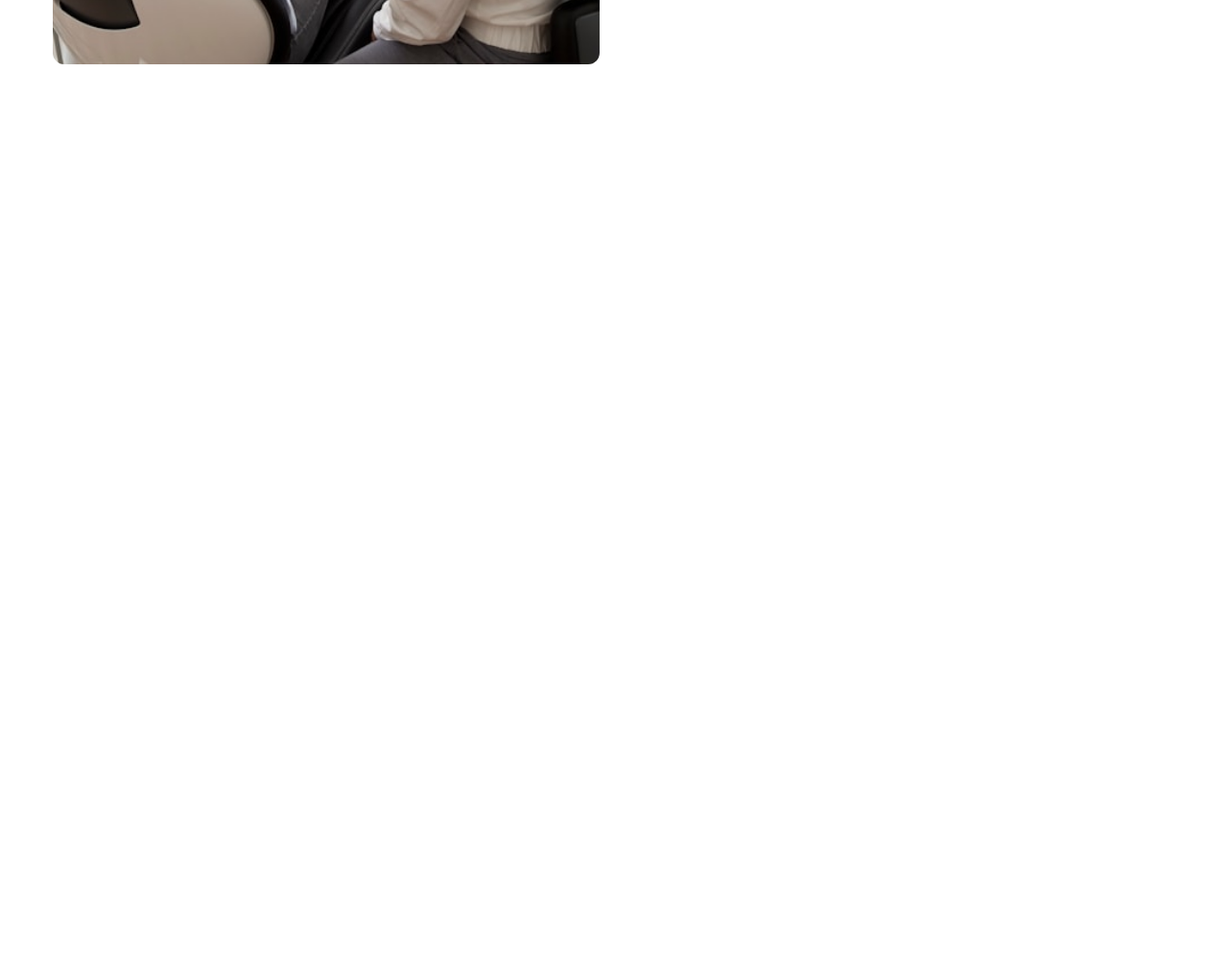
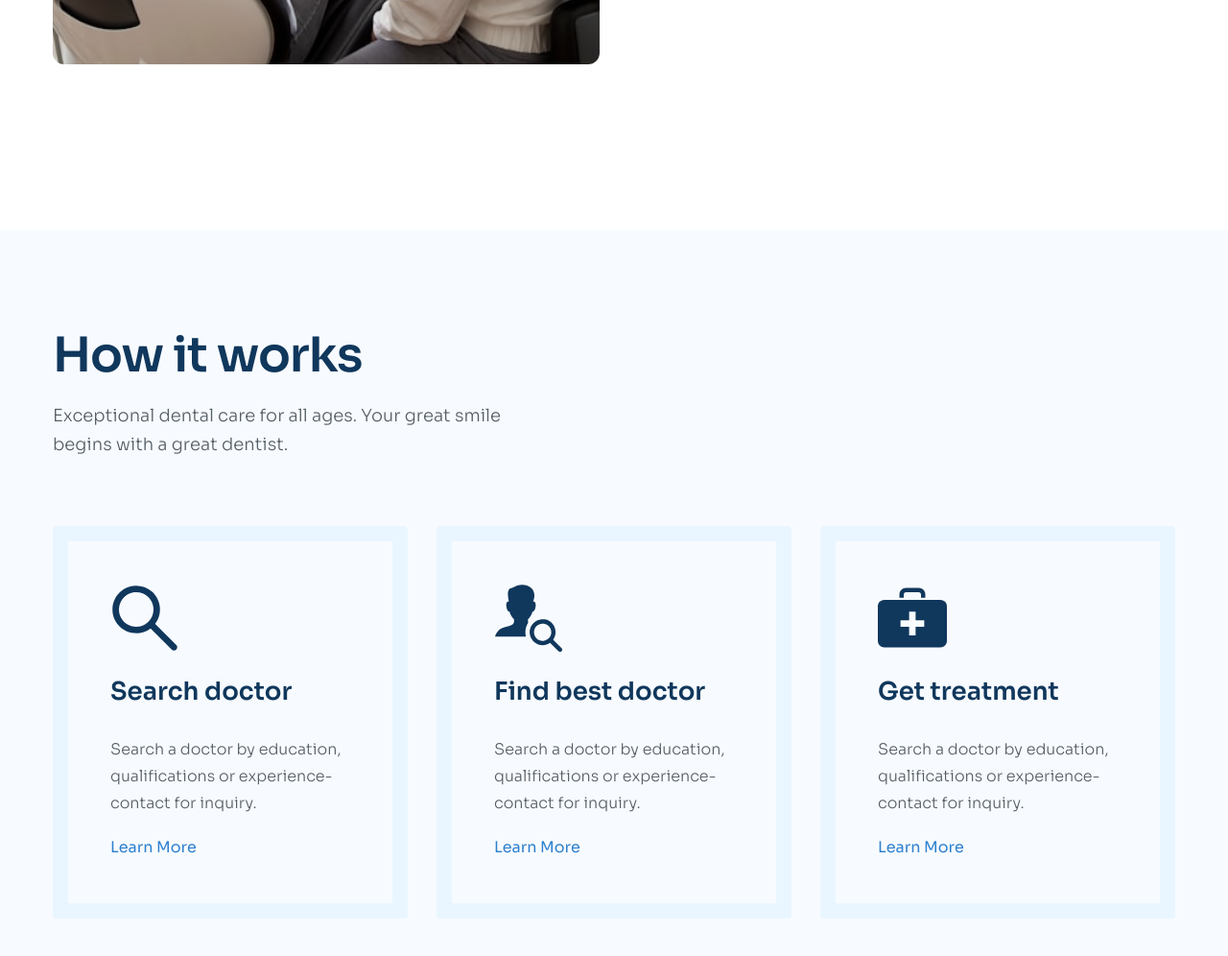
Before and after one commit to ChuAnhMinh/duan-htmlcss-03, a plain HTML site: page index.html in a window 1280 px wide. Shown: the part 1681-2677 px from the top of the page at 96% size. Before the commit the page ends 1921 px from the top, so only its background shows below. Drawn offline with Linux system fonts and the light colour scheme.

Commit message:
how it works building

```diff
--- a/assets/css/styles.css
+++ b/assets/css/styles.css
@@ -322,3 +322,56 @@ a {
     line-height: 1.75;
     color: #575f66;
 }
+
+/* Work */
+.work {
+    padding: 100px 0;
+    background: #f7fbff;
+}
+
+.work__desc {
+    width: 468px;
+}
+
+.work__list {
+    display: grid;
+    grid-template-columns: repeat(3, 1fr);
+    column-gap: 30px;
+    margin-top: 70px;
+}
+
+.work-item {
+    padding: 44px;
+    border: 16px solid #eaf6ff;
+    border-radius: 4px;
+    transition: 0.25s;
+}
+
+.work-item:hover{
+    transform: translateY(-16px);
+    border-color: #2e80ce;
+}
+
+.work-item__heading {
+    margin-top: 20px;
+    font-weight: 600;
+    font-size: 2.6rem;
+    line-height: 1.38;
+    color: #10375c;
+}
+
+.work-item__desc {
+    margin-top: 28px;
+    font-weight: 300;
+    font-size: 1.6rem;
+    line-height: 1.75;
+    color: #575f66;
+}
+
+.work-item__more {
+    display: inline-block;
+    margin-top: 18px;
+    font-size: 1.6rem;
+    line-height: 1.75;
+    color: #2e80ce;
+}
--- a/index.html
+++ b/index.html
@@ -36,6 +36,7 @@
     <link rel="stylesheet" href="./assets/css/styles.css">
 </head>
     <body>
+        <!--Header-->
         <header class="header">
             <div class="container">
                 <!--- Header top-->
@@ -99,7 +100,9 @@
                 </section>
             </div>
         </header>
+
         <main>
+            <!-- Services -->
             <section class="service">
                 <div class="container">
                     <h2 class="service__heading section-heading">Our services</h2>
@@ -166,6 +169,42 @@
                     </div>
                 </div>
             </section>
+
+            <!-- Work -->
+            <section class="work">
+                <div class="container">
+                    <h2 class="section-heading">How it works</h2>
+                    <p class="section-desc work__desc">
+                        Exceptional dental care for all ages. Your great smile begins with a great dentist.
+                    </p>
+
+                    <div class="work__list">
+                        <!--Work Item 1-->
+                        <section class="work-item">
+                            <img src="./assets/img/Orion_search.svg" alt="" class="work-item__icon">
+                            <h3 class="work-item__heading">Search doctor</h3>
+                            <p class="work-item__desc">Search a doctor by education, qualifications or experience-contact for inquiry.</p>
+                            <a href="#!" class="work-item__more">Learn More</a>
+                        </section>
+
+                        <!--Work Item 2-->
+                        <section class="work-item">
+                            <img src="./assets/img/Orion_find-user.svg" alt="" class="work-item__icon">
+                            <h3 class="work-item__heading">Find best doctor</h3>
+                            <p class="work-item__desc">Search a doctor by education, qualifications or experience-contact for inquiry.</p>
+                            <a href="#!" class="work-item__more">Learn More</a>
+                        </section>
+
+                        <!--Work Item 3-->
+                        <section class="work-item">
+                            <img src="./assets/img/Orion_first-aid-kit.svg" alt="" class="work-item__icon">
+                            <h3 class="work-item__heading">Get treatment</h3>
+                            <p class="work-item__desc">Search a doctor by education, qualifications or experience-contact for inquiry.</p>
+                            <a href="#!" class="work-item__more">Learn More</a>
+                        </section>
+                    </div>
+                </div>
+            </section>
         </main>
     </body>
 </html>
```
Also changed, not shown: assets/img/Orion_find-user.svg (added), assets/img/Orion_first-aid-kit.svg (added), assets/img/Orion_search.svg (added).
